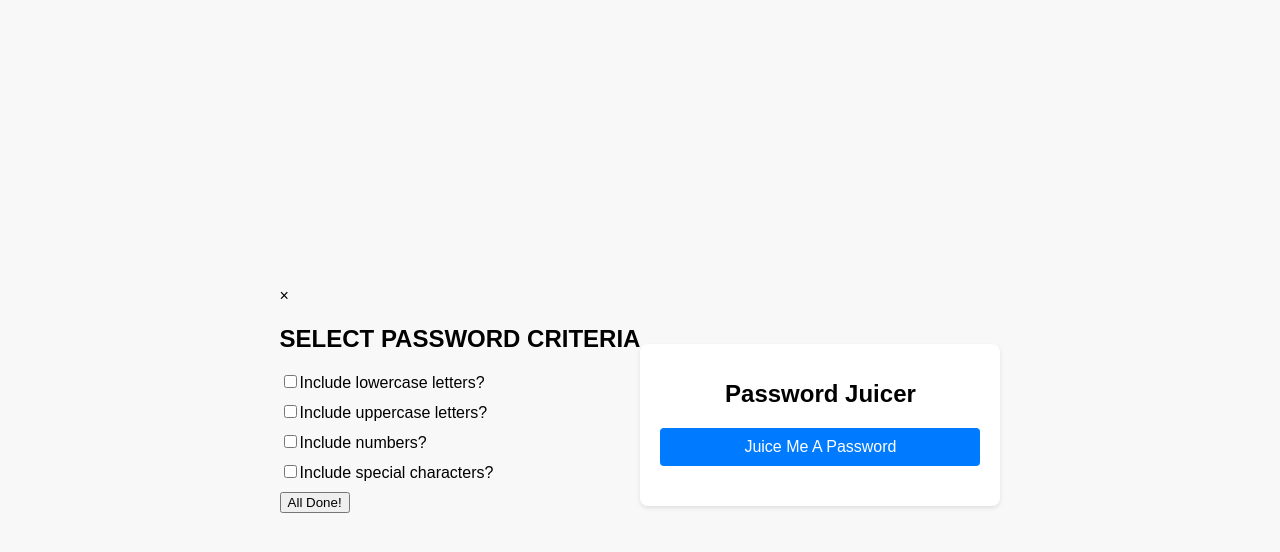
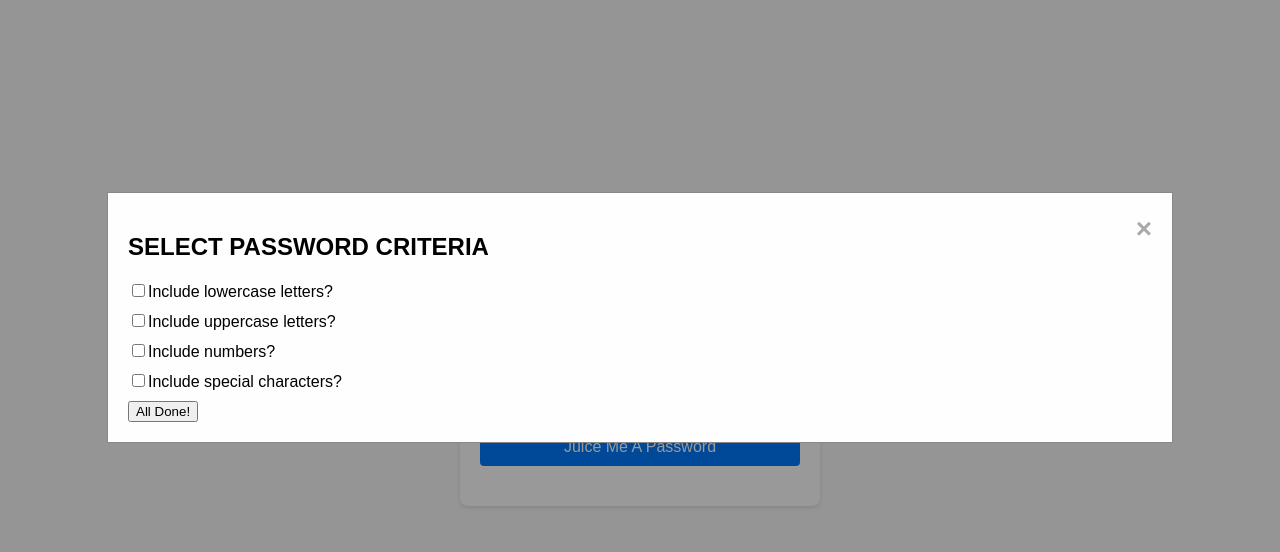
Before and after one commit to DuleskyJ/PasswordGenerator, a plain HTML site: page index.html in a window 1280 px wide. Both pictures are taken after a click on the button "Juice Me A Password". Drawn offline with Linux system fonts and the light colour scheme.

Commit message:
Finishing my Javascript and added onto the modals styling and functionality.

```diff
--- a/index.html
+++ b/index.html
@@ -6,7 +6,7 @@
     <link rel="stylesheet" type="text/css" href="styles/style.css">
 </head>
 <body>
-        <!--Incoming MODAL-->
+    <!-- Incoming MODAL -->
     <div id="juiceModal" class="modal">
         <div class="modal-content">
             <span class="close">&times;</span>
@@ -18,15 +18,14 @@
             <button id="allDone">All Done!</button>
         </div>
     </div>
+
     <div class="container">
         <h1>Password Juicer</h1>
         <button id="juicebtn"> Juice Me A Password </button>
-        <div id="password">
-
+        <div id="passwordLabel"> </div>
+        <div id="password"> </div>
     </div>
 
-    </div>
-
-    <script src="server.js"> </script>
+    <script src="server.js"></script>
 </body>
 </html>
--- a/server.js
+++ b/server.js
@@ -1,5 +1,5 @@
-var modal = document.getElementById("myModal");
-var generateBtn = document.getElementById("generateBtn");
+var modal = document.getElementById("juiceModal");
+var generateBtn = document.getElementById("juicebtn");
 var span = document.getElementsByClassName("close")[0];
 
 generateBtn.onclick = function() {
@@ -16,11 +16,11 @@ window.onclick = function(event) {
     }
 }
 
-document.getElementById("criteriaDone").addEventListener("click", function() {
-  var lowercaseNow = document.getElementById("lowercaseCheckbox").checked;
-  var uppercaseNow = document.getElementById("uppercaseCheckbox").checked;
-  var numericNow = document.getElementById("numericCheckbox").checked;
-  var specialNow = document.getElementById("specialCheckbox").checked;
+document.getElementById("allDone").addEventListener("click", function() {
+    var lowercaseNow = document.getElementById("lowercaseNowBox").checked;
+    var uppercaseNow = document.getElementById("uppercaseNowBox").checked;
+    var numericNow = document.getElementById("numericNowBox").checked;
+    var specialNow = document.getElementById("specialNowBox").checked;
 
     if (!lowercaseNow && !uppercaseNow && !numericNow && !specialNow) {
         alert("You need to select at least one criteria!");
@@ -43,6 +43,7 @@ document.getElementById("criteriaDone").addEventListener("click", function() {
     };
 
     var generatedPassword = generateRandomPassword(passwordCriteria);
+    document.getElementById("passwordLabel").innerText = "Your Password:";
     document.getElementById("password").innerText = generatedPassword;
 
     modal.style.display = "none";
--- a/styles/style.css
+++ b/styles/style.css
@@ -53,3 +53,38 @@ label {
 button:hover {
     background-color: #0056b3;
 }
+
+.modal {
+    display: none;
+    position: fixed;
+    z-index: 1;
+    left: 0;
+    top: 0;
+    width: 100%;
+    height: 100%;
+    overflow: auto;
+    background-color: rgb(0,0,0);
+    background-color: rgba(0,0,0,0.4);
+}
+
+.modal-content {
+    background-color: #fefefe;
+    margin: 15% auto;
+    padding: 20px;
+    border: 1px solid #888;
+    width: 80%;
+}
+
+.close {
+    color: #aaa;
+    float: right;
+    font-size: 28px;
+    font-weight: bold;
+}
+
+.close {
+    color: #aaa;
+    float: right;
+    font-size: 28px;
+    font-weight: bold;
+}
```
Lines whose indentation alone changed are shown as unchanged.
